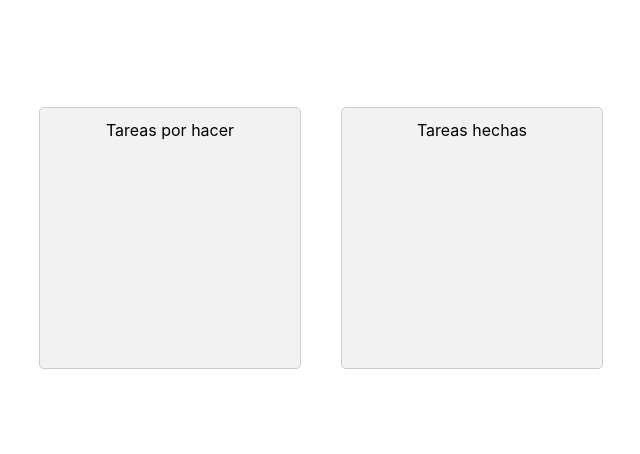
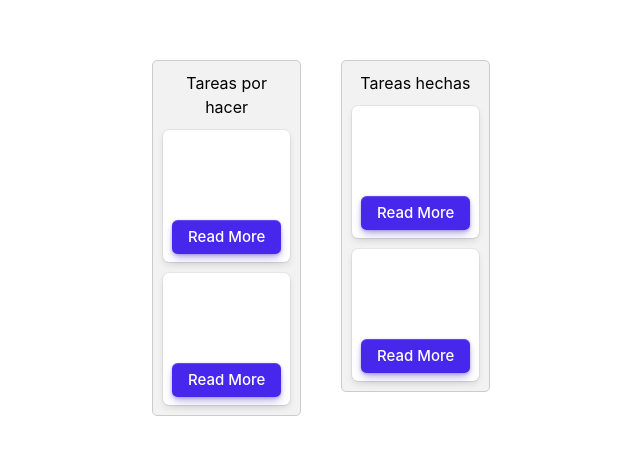
Before and after one commit to kambista/developer-jr-challenge, a React (Vite) app in the folder frontend/: page / in a window 1280 px wide. Shown: the part 162-616 px from the top of the page, without its empty margins (319-959 px from the left). Built offline with nearby package versions, Linux system fonts and the light colour scheme.

Commit message:
feature: Add library axios

```diff
--- a/frontend/src/components/ViewTask/ViewTask.css
+++ b/frontend/src/components/ViewTask/ViewTask.css
@@ -2,11 +2,22 @@
 
 .view-task {
     margin: 0 auto;
-    width: 15rem;
-    height: 15rem;
+    width: 100%;
+    height: 100%;
     padding: 10px;
     border: 1px solid #ccc;
     border-radius: 5px;
     background-color: #f2f2f2;
     color: #000;
+    box-shadow: 0px 2px 4px rgba(0, 0, 0, 0.2);
+    box-shadow: 0px 2px 4px rgba(0, 0, 0, 0);
+    transition: box-shadow 0.3s ease-in-out;
+    display: flex;
+    flex-direction: column;
+    gap: 11px;
+
 }
+
+.view-task:hover {
+    box-shadow: 0px 6px 12px rgba(0, 0, 0, 0.2);
+}
--- a/frontend/src/components/ViewTask/ViewTask.jsx
+++ b/frontend/src/components/ViewTask/ViewTask.jsx
@@ -1,11 +1,15 @@
+import Card from '../card/Card';
 import './ViewTask.css';
 
 export default function ViewTask({ title }) {
 
 
+
     return (
         <div className="view-task">
             {title}
+            <Card />
+            <Card />
         </div>
     )
 
--- a/frontend/src/components/card/Card.css
+++ b/frontend/src/components/card/Card.css
@@ -0,0 +1,180 @@
+
+
+/* --------------------------------
+
+Buttons
+
+-------------------------------- */
+
+.cd-btn {
+    position: relative;
+    display: inline-flex;
+    justify-content: center;
+    align-items: center;
+    white-space: nowrap;
+    text-decoration: none;
+    padding: 0.5rem 1rem;
+    border-radius: 0.375em;
+    font-size: 1em;
+    text-decoration: none;
+    line-height: 1.2;
+    cursor: pointer;
+    transition: 0.2s;
+    will-change: transform;
+  }
+
+  .cd-btn:focus-visible {
+    outline: none;
+  }
+
+  .cd-btn:active {
+    transform: translateY(2px);
+  }
+
+  .cd-btn--primary {
+    background: hsl(250, 84%, 54%);
+    box-shadow: inset 0 1px 0 hsla(0, 0%, 100%, 0.15),
+                0 1px 3px hsla(250, 84%, 38%, 0.25),
+                0 2px 6px hsla(250, 84%, 38%, 0.1),
+                0 6px 10px -2px hsla(250, 84%, 38%, 0.25);
+    color: hsl(0, 0%, 100%);
+  }
+
+  .cd-btn--primary:hover {
+    background: hsl(250, 84%, 60%);
+    box-shadow: inset 0 1px 0 hsla(0, 0%, 100%, 0.15),
+                0 1px 2px hsla(250, 84%, 38%, 0.25),
+                0 1px 4px hsla(250, 84%, 38%, 0.1),
+                0 3px 6px -2px hsla(250, 84%, 38%, 0.25);
+  }
+
+  .cd-btn--primary:focus-visible {
+    box-shadow: inset 0 1px 0 hsla(0, 0%, 100%, 0.15),
+                0 1px 2px hsla(250, 84%, 38%, 0.25),
+                0 1px 4px hsla(250, 84%, 38%, 0.1),
+                0 3px 6px -2px hsla(250, 84%, 38%, 0.25),
+                0 0 0 2px hsl(0, 0%, 100%),
+                0 0 0 4px hsl(250, 84%, 54%);
+  }
+
+  /* --------------------------------
+
+  Icons
+
+  -------------------------------- */
+
+  .cd-icon {
+    --size: 1em;
+    font-size: var(--size);
+    height: 1em;
+    width: 1em;
+    display: inline-block;
+    color: inherit;
+    fill: currentColor;
+    line-height: 1;
+    flex-shrink: 0;
+    max-width: initial;
+  }
+
+  .cd-icon use { /* SVG symbols - enable icon color corrections */
+    color: inherit;
+    fill: currentColor;
+  }
+
+  /* --------------------------------
+
+  Component
+
+  -------------------------------- */
+
+  .card {
+    background-color: hsl(0, 0%, 100%);
+    box-shadow: 0 0 0 1px hsla(230, 13%, 9%, 0.05),
+                0 0.3px 0.4px hsla(230, 13%, 9%, 0.02),
+                0 0.9px 1.5px hsla(230, 13%, 9%, 0.045),
+                0 3.5px 6px hsla(230, 13%, 9%, 0.09);
+    border-radius: 0.375em;
+    padding: 0.5rem;
+  }
+
+
+  .card__content {
+    /* padding: 1rem; */
+    display: flex;
+    flex-direction: column;
+    justify-content: center;
+    align-items: center;
+    gap: 0.3rem;
+  }
+
+  .card__description {
+    font-size: 0.9375rem;
+    color: hsl(225, 4%, 47%);
+  }
+
+  .card__btn {
+    font-size: 0.9375rem;
+  }
+
+  /* --link variation */
+  .card--link {
+    text-decoration: none;
+    display: block;
+    color: inherit;
+    transition: box-shadow 0.2s;
+  }
+
+  .card--link:hover {
+    box-shadow: 0 0 0 1px hsla(230, 13%, 9%, 0.05),
+                0 0.9px 1.25px hsla(230, 13%, 9%, 0.025),
+                0 3px 5px hsla(230, 13%, 9%, 0.05),
+                0 12px 20px hsla(230, 13%, 9%, 0.09);
+  }
+
+  .card--link .card__img-wrapper {
+    position: relative;
+  }
+
+  .card--link .card__img-wrapper::after { /* overlay layer */
+    content: "";
+    position: absolute;
+    top: 0;
+    left: 0;
+    width: 100%;
+    height: 100%;
+    background-color: hsla(230, 13%, 9%, 0.6);
+    opacity: 0;
+    transition: 0.2s;
+  }
+
+  .card__link-icon-wrapper {
+    position: absolute;
+    z-index: 1;
+    width: 64px;
+    height: 64px;
+    top: calc(50% - 32px);
+    left: calc(50% - 32px);
+    background-color: hsla(0, 0%, 100%, 0.9);
+    border-radius: 50%;
+    display: flex;
+    align-items: center;
+    justify-content: center;
+    opacity: 0;
+    transform: scale(0.8);
+    transition: 0.2s;
+  }
+
+  .card__link-icon-wrapper .cd-icon {
+    --size: 32px;
+    display: block;
+    color: hsl(230, 13%, 9%);
+  }
+
+  .card--link:hover .card__img-wrapper::after {
+    opacity: 1;
+  }
+
+  .card--link:hover .card__link-icon-wrapper {
+    opacity: 1;
+    transform: scale(1);
+  }
--- a/frontend/src/components/card/Card.jsx
+++ b/frontend/src/components/card/Card.jsx
@@ -1,10 +1,18 @@
+
+import './Card.css'
+import Button from '../button/Button'
 
 
+function Card({title, description}) {
+    return (
+        <div className="card">
+            <div className="card__content">
+                <h4>{title}</h4>
 
-function Card() {
-    return (
-        <div>
+                <p className="card__description">{description}</p>
 
+                <Button text="Read More" />
+            </div>
         </div>
     )
 }
--- /dev/null
+++ b/package.json
@@ -0,0 +1,5 @@
+{
+  "dependencies": {
+    "axios": "^1.4.0"
+  }
+}
```
Also changed, not shown: frontend/src/services/TodoServices.js (added), 1 other file (tests, documents, lock files or other folders).
